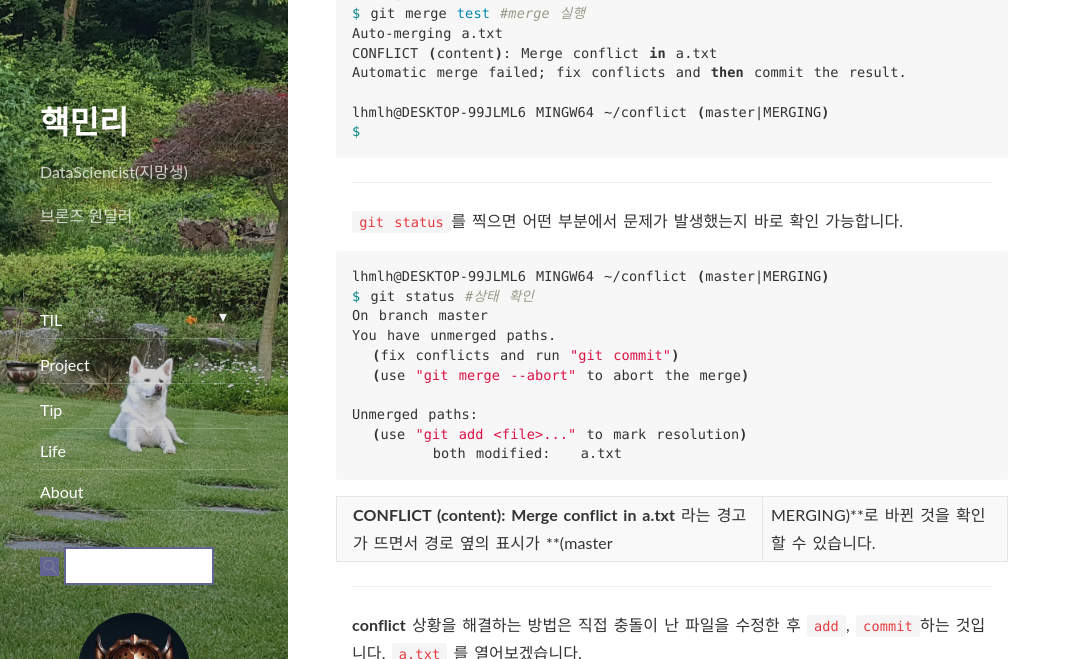
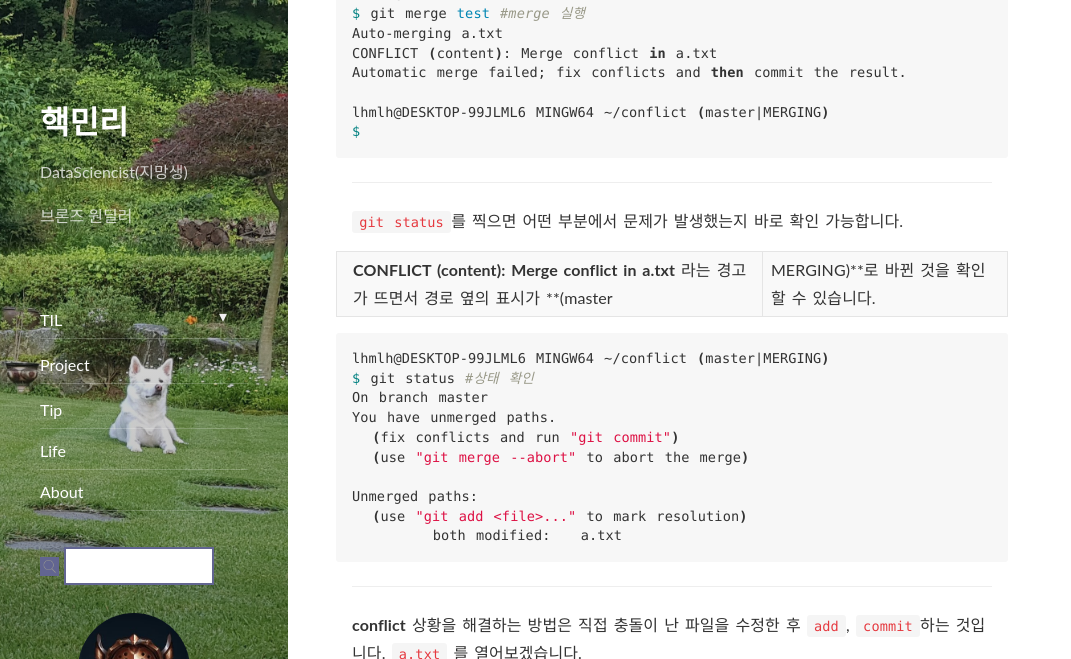
Before and after one commit to lhmlhm1111/lhmlhm1111.github.io, a Jekyll site: the page built from _posts/2020-09-24-Tip-Tip-github_branch&PR(1).markdown, in a window 1280 px wide and 900 px high, scrolled down 7407 px, cut to the strip 0-659 px from the top of the window. Shown: the whole strip, without its empty margins (0-1071 px from the left). Built offline with Jekyll 4.4.1, drawn with Linux system fonts in a browser that asks for light colours; nearby versions of some CDN libraries; comment, search, counter and statistics services are not loaded; part of the change alters nothing that is shown.

````diff
--- a/_posts/2020-09-24-Tip-Tip-github_branch&PR(1).markdown
+++ b/_posts/2020-09-24-Tip-Tip-github_branch&PR(1).markdown
@@ -236,6 +236,8 @@ $
 
 `git status`를 찍으면 어떤 부분에서 문제가 발생했는지 바로 확인 가능합니다.
 
+**CONFLICT (content): Merge conflict in a.txt** 라는 경고가 뜨면서 경로 옆의 표시가 **(master|MERGING)**로 바뀐 것을 확인할 수 있습니다.
+
 ```shell
 lhmlh@DESKTOP-99JLML6 MINGW64 ~/conflict (master|MERGING)
 $ git status #상태 확인
@@ -248,10 +250,6 @@ Unmerged paths:
   (use "git add <file>..." to mark resolution)
         both modified:   a.txt
 ```
-
-
-
-**CONFLICT (content): Merge conflict in a.txt** 라는 경고가 뜨면서 경로 옆의 표시가 **(master|MERGING)**로 바뀐 것을 확인할 수 있습니다.
 
 ---
 
````
